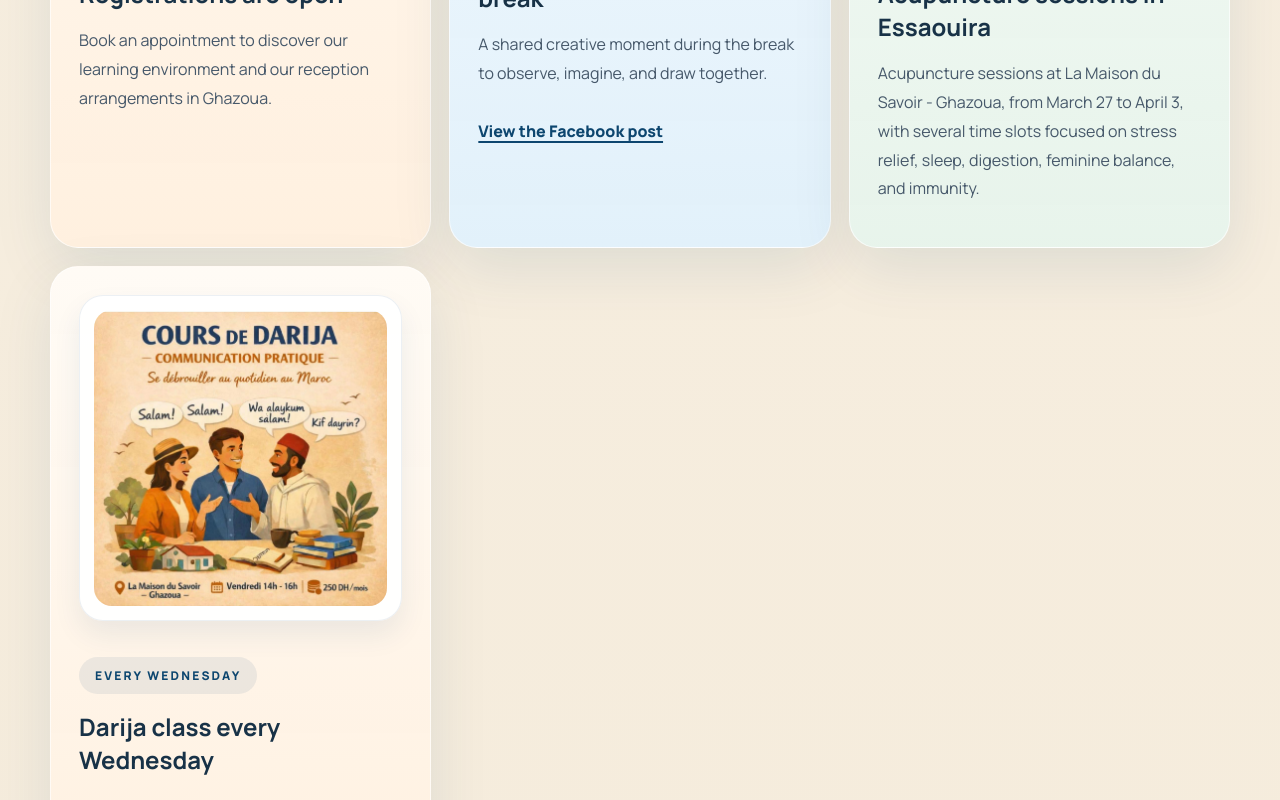
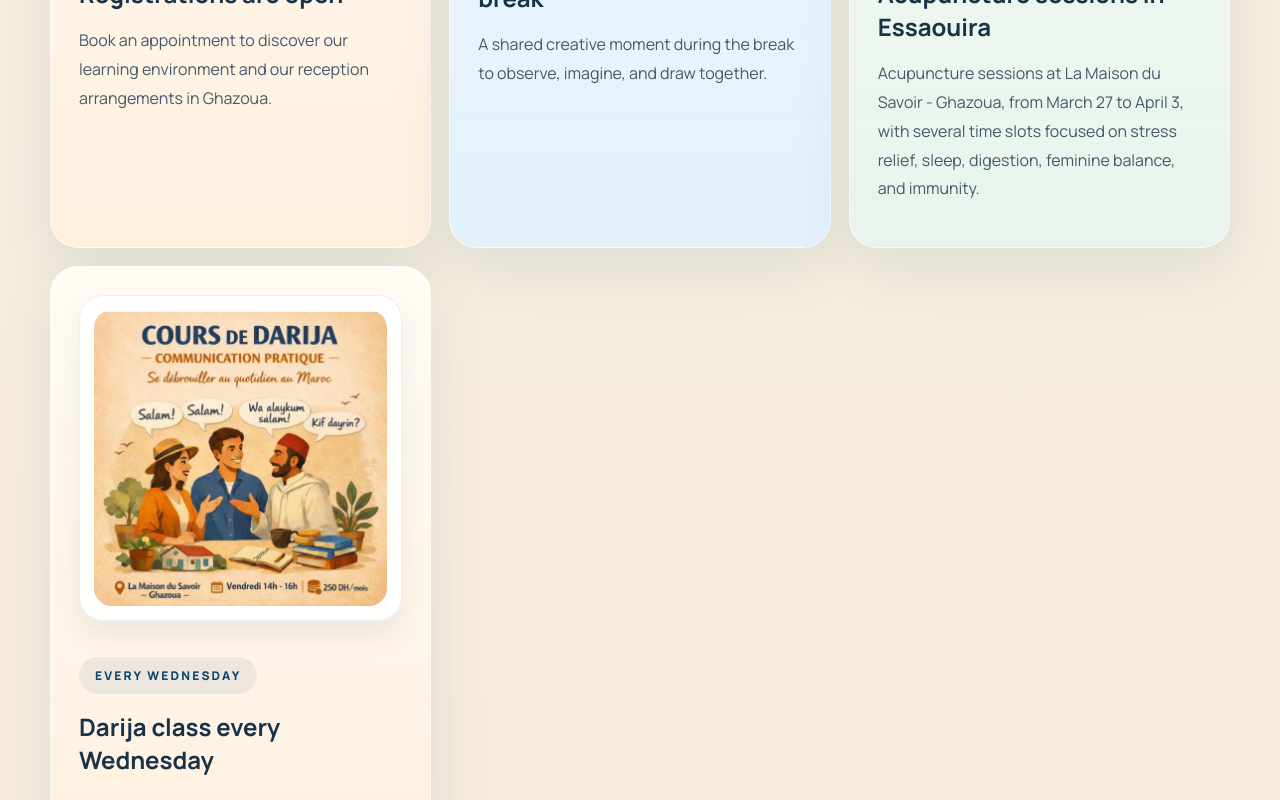
Before and after one commit to yahya1900/la-maison-du-savoir, a React (Vite) app: page / in a window 1280 px wide. Shown: the part 6800-7600 px from the top of the page. Built offline with nearby package versions, Linux system fonts and the light colour scheme.

Commit message:
Remove news Facebook link CTA

```diff
--- a/src/App.tsx
+++ b/src/App.tsx
@@ -17,10 +17,6 @@ const CALL_LINK = "tel:+212681222459";
 const WHATSAPP_PRIMARY = "https://wa.me/212681222459";
 const WHATSAPP_CONTACT = "https://wa.me/212724191970";
 const MAP_DIRECTIONS_URL = "https://www.google.com/maps/search/?api=1&query=Ghazoua%20Route%20de%20Sidi%20Kaouki";
-const DRAWING_POST_URL =
-  "https://web.facebook.com/61576992321051/posts/cours-de-dessin-%C3%A0-la-pause/122094291644899744/";
-const DARIJA_POST_URL =
-  "https://web.facebook.com/61576992321051/posts/aji-t3alam-m3ana-darija-koul-larb3a-f-far-lma3rifa-f-ghazwa-km8-%EF%B8%8F-viens-apprendr/122159458256899744/";
 const ASSET_BASE = import.meta.env.BASE_URL;
 const ABOUT_IMAGE_URL = `${ASSET_BASE}about-photo.jpeg`;
 const DRAWING_NEWS_IMAGE = `${ASSET_BASE}news-drawing.jpeg`;
@@ -908,9 +904,9 @@ function App() {
     };
   const newsCards = [
     { ...copy.news.cards.one, image: REGISTRATION_NEWS_IMAGE },
-    { ...copy.news.cards.two, url: DRAWING_POST_URL, image: DRAWING_NEWS_IMAGE },
-    { ...copy.news.cards.three, ...customAcupunctureNewsCard, image: ACUPUNCTURE_NEWS_IMAGE, linkLabel: undefined, url: undefined },
-    { ...copy.news.cards.four, url: DARIJA_POST_URL, image: DARIJA_NEWS_IMAGE }
+    { ...copy.news.cards.two, image: DRAWING_NEWS_IMAGE },
+    { ...copy.news.cards.three, ...customAcupunctureNewsCard, image: ACUPUNCTURE_NEWS_IMAGE },
+    { ...copy.news.cards.four, image: DARIJA_NEWS_IMAGE }
   ];
   const activeGalleryCard = activeGalleryImage !== null ? galleryCards[activeGalleryImage] : null;
   const galleryViewAllLabel =
@@ -1309,11 +1305,6 @@ function App() {
                 <span className="news-badge">{card.badge}</span>
                 <h3>{card.title}</h3>
                 <p>{card.text}</p>
-                {card.linkLabel ? (
-                  <a className="news-link" href={card.url} target="_blank" rel="noreferrer">
-                    {card.linkLabel}
-                  </a>
-                ) : null}
               </article>
             ))}
           </div>
--- a/src/styles.css
+++ b/src/styles.css
@@ -684,16 +684,6 @@ textarea:focus-visible {
   font-weight: 800;
 }
 
-.news-link {
-  display: inline-flex;
-  margin-top: 16px;
-  color: var(--navy);
-  font-weight: 800;
-  text-decoration: underline;
-  text-decoration-thickness: 2px;
-  text-underline-offset: 4px;
-}
-
 .news-media {
   display: flex;
   align-items: center;
```
